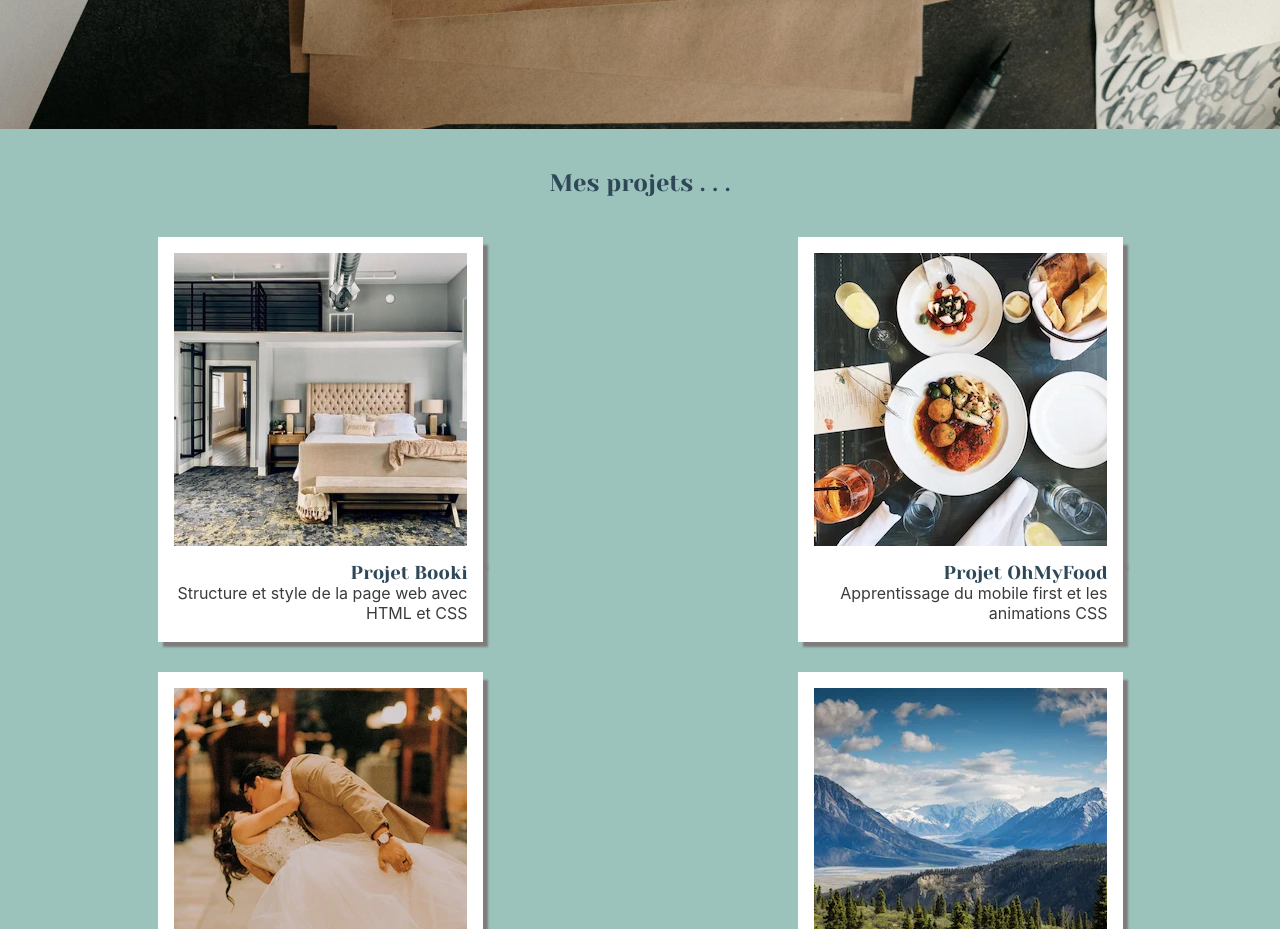
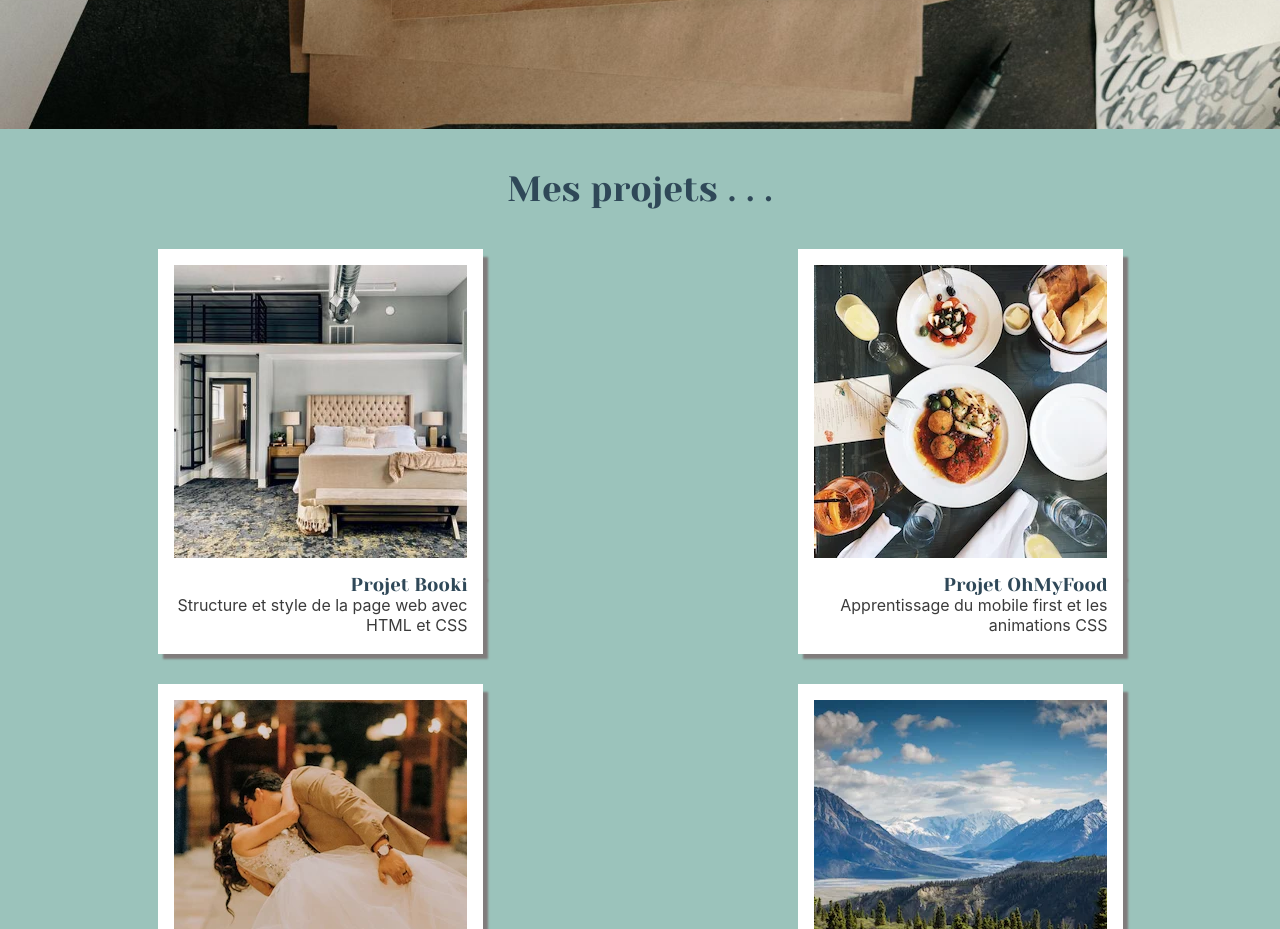
Before and after one commit to Apffou/portfolio, a React (Create React App) app: page / in a window 1280 px wide. Shown: the part 1080-2009 px from the top of the page. Built offline with nearby package versions, Linux system fonts and the light colour scheme.

Commit message:
Mise à jour de la page projet (titre) + suppression de lignes inutile dans le scss

```diff
--- a/src/App.scss
+++ b/src/App.scss
@@ -13,6 +13,7 @@ h3 {
   margin: 0;
   font-style: normal;
   color: variable.$titlecolor;
+
 }
 
 h1 {
@@ -20,6 +21,10 @@ h1 {
   font-weight: 500;
   font-style: normal;
   color: variable.$titlecolor;
+}
+
+h2 {
+  font-size: 2.2em;
 }
 
 
@@ -34,8 +39,6 @@ h1 {
     grid-template-columns: 50% 50%;
     align-items: center;
     margin-top: 0;
-
-
   }
 
   .presentation-img {
@@ -89,8 +92,6 @@ h1 {
     padding: 40px 0;
     text-align: center;
   }
-
-
 }
 
 .section-thumbs {
@@ -249,7 +250,6 @@ h1 {
 
       @media screen and (min-width:1920px) {
         font-size: 1.2em;
-
       }
     }
 
@@ -281,7 +281,6 @@ h1 {
 
     @media screen and (min-width:768px) {
       display: grid;
-
     }
 
     .formations-container {
@@ -308,7 +307,6 @@ h1 {
           justify-content: space-between;
         }
 
-
         img {
           width: 200px;
           height: auto;
@@ -333,8 +331,6 @@ h1 {
         text-align: center;
       }
     }
-
-
   }
 
   .skills {
@@ -388,8 +384,6 @@ h1 {
           width: 100px;
           height: auto;
         }
-
-
       }
 
       /* couleurs skills*/
@@ -603,18 +597,21 @@ h1 {
 .project {
   margin-top: 50px;
 
-
   h1 {
     width: 90%;
     margin: 25px auto;
   }
 
   section {
+    @media (min-width:1440px) {}
+
     img {
       display: block;
       width: 90%;
       border-radius: 20px 20px 0 0;
       margin: auto;
+
+      @media (min-width:1440px) {}
     }
 
     .mission {
@@ -623,8 +620,8 @@ h1 {
       margin: 30px auto;
       background-color: variable.$white;
       padding: 1.2em;
+
+      @media (min-width:1440px) {}
     }
   }
-
-
 }
--- a/src/Pages/Projet.js
+++ b/src/Pages/Projet.js
@@ -15,9 +15,11 @@ function Projet() {
                 <img src={project.cover} alt={project.alt} />
                 <div className='mission'>
                     <h2>Description de la mission</h2>
-                    <p>Projet terminé  {project.date} </p>
+                    <p>Projet terminé {project.date} </p>
                     <p> {project.description} </p>
-                    <div>tags avec lien vers le projet (button)</div>
+                    <h3>Pour voir le projet : </h3>
+                    <div> lien vers le projet (button)</div>
+                    <h3>Compétences utilisés</h3>
                     <div>techno utilisé titre + img du logo </div>
                 </div>
             </section>
```
